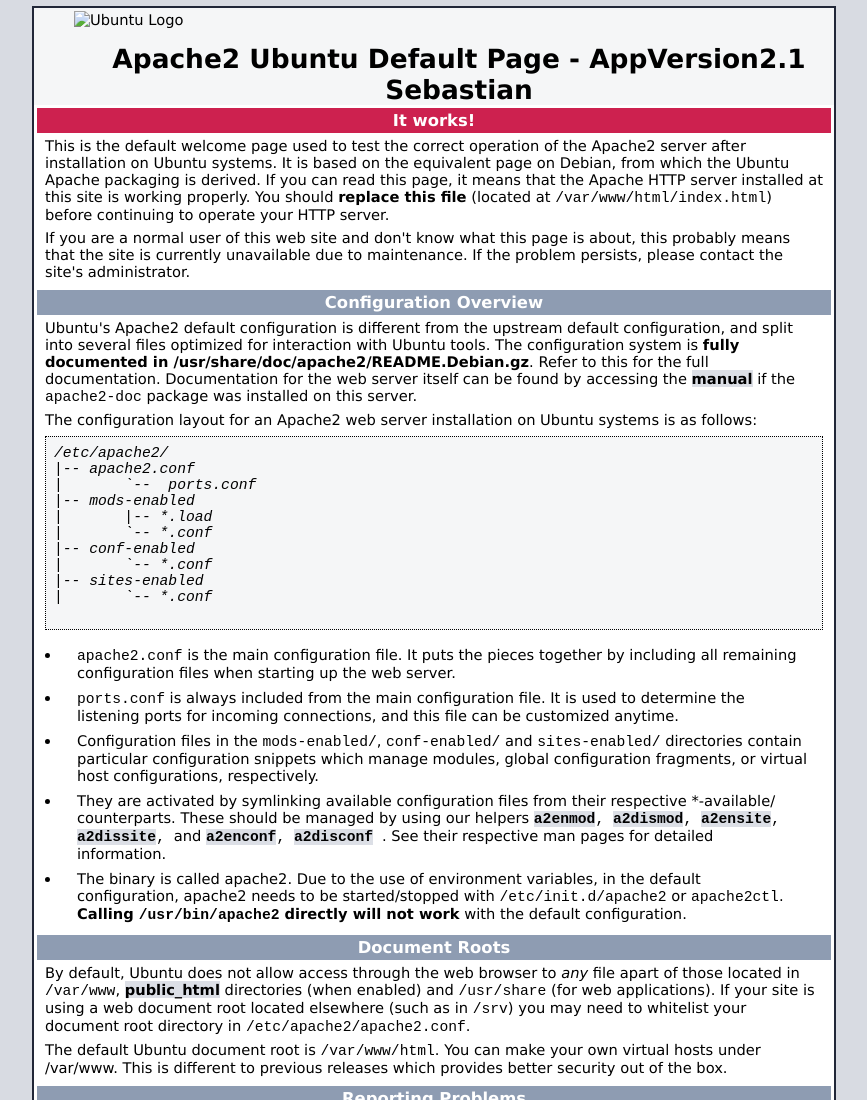
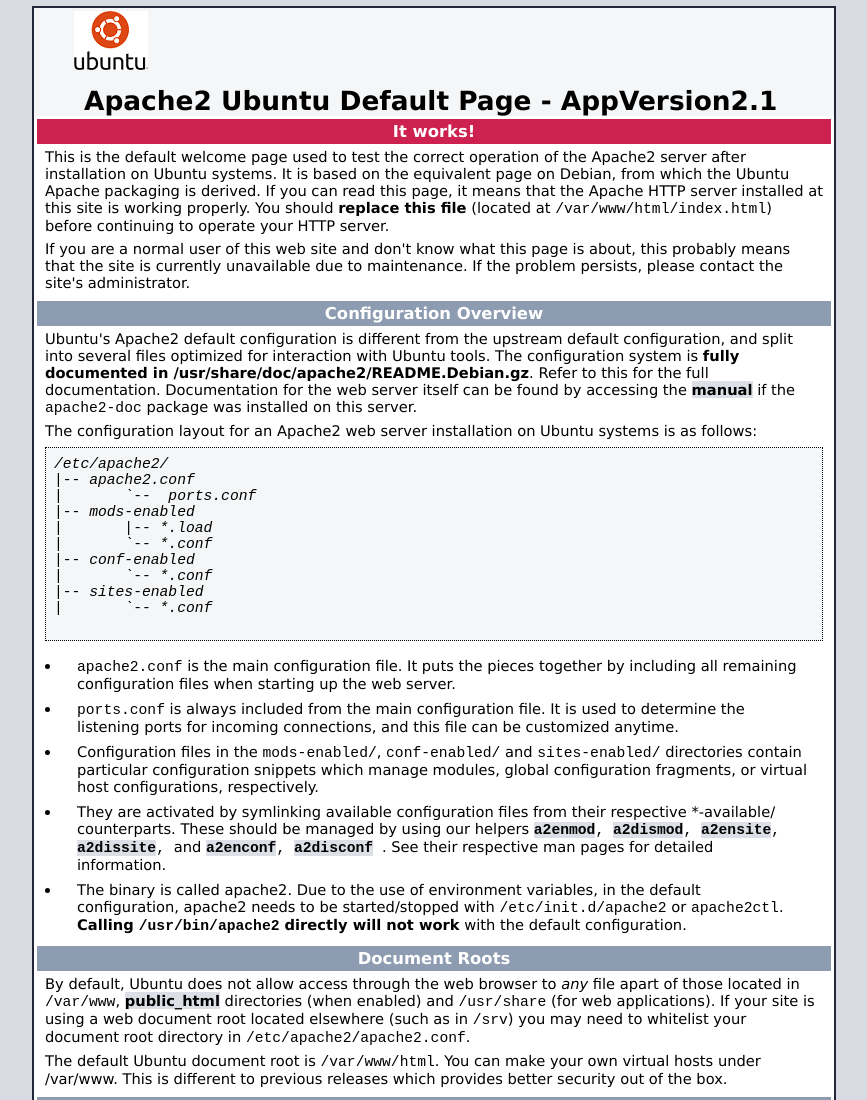
Before and after one commit to mladenmilunovic/group11, a plain HTML site: page index.html in a window 1280 px wide. Shown: the top 1100 px of the page, without its empty margins (206-1073 px from the left). Drawn offline with Linux system fonts and the light colour scheme.

Commit message:
Update index.html

```diff
--- a/index.html
+++ b/index.html
@@ -193,9 +193,9 @@
   <body>
     <div class="main_page">
       <div class="page_header floating_element">
-        <img src="ubuntu-logo1.png" alt="Ubuntu Logo" class="floating_element"/>
+        <img src="ubuntu-logo.png" alt="Ubuntu Logo" class="floating_element"/>
         <span class="floating_element">
-          Apache2 Ubuntu Default Page - AppVersion2.1 Sebastian
+          Apache2 Ubuntu Default Page - AppVersion2.1
         </span>
       </div>
 <!--      <div class="table_of_contents floating_element">
```
